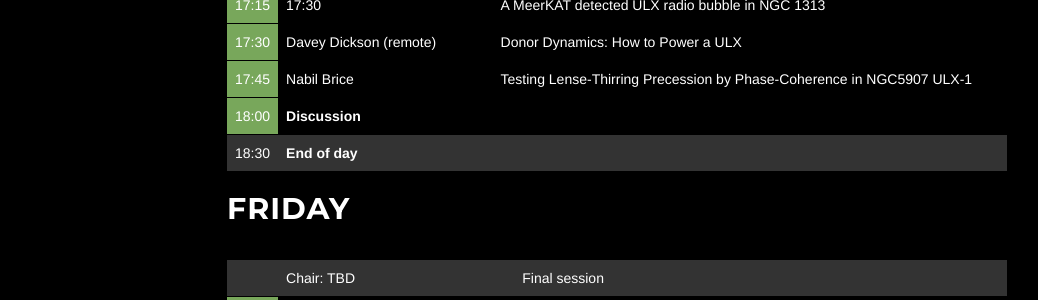
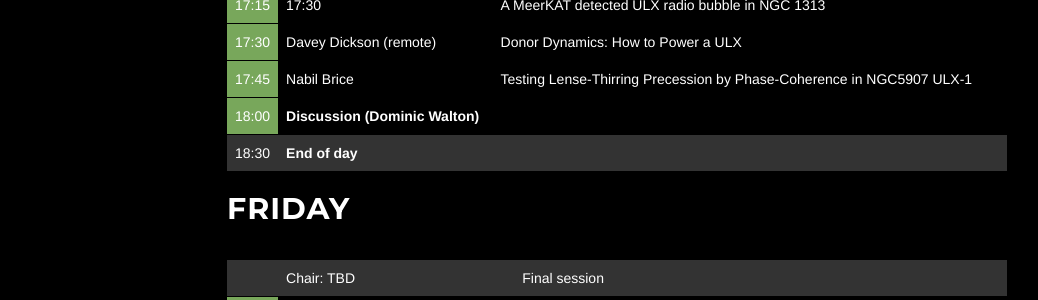
Before and after one commit to breakingthelimits/supereddington2026, a Jekyll site: the page built from program/index.html, in a window 1280 px wide and 900 px high, scrolled down 4844 px. Shown: the part 152-452 px from the top of the window, without its empty margins (38-1076 px from the left). Built offline with Jekyll 4.4.1, drawn with Linux system fonts in a browser that asks for light colours.

Commit message:
ULX discussion

```diff
--- a/_includes/program_table.html
+++ b/_includes/program_table.html
@@ -720,7 +720,7 @@ I will discuss the implications of these results for the formation of ULXs in X-
         </tr>
         <tr style="background: transparent;">
             <td style="background-color: #78a75b;">18:00</td>
-            <td style="min-width: 200px;"><strong>Discussion</strong></td>
+            <td style="min-width: 200px;"><strong>Discussion (Dominic Walton)</strong></td>
         <td><details><summary></summary></details></td>
         </tr>
         <tr style="background-color: #333333;">
```
